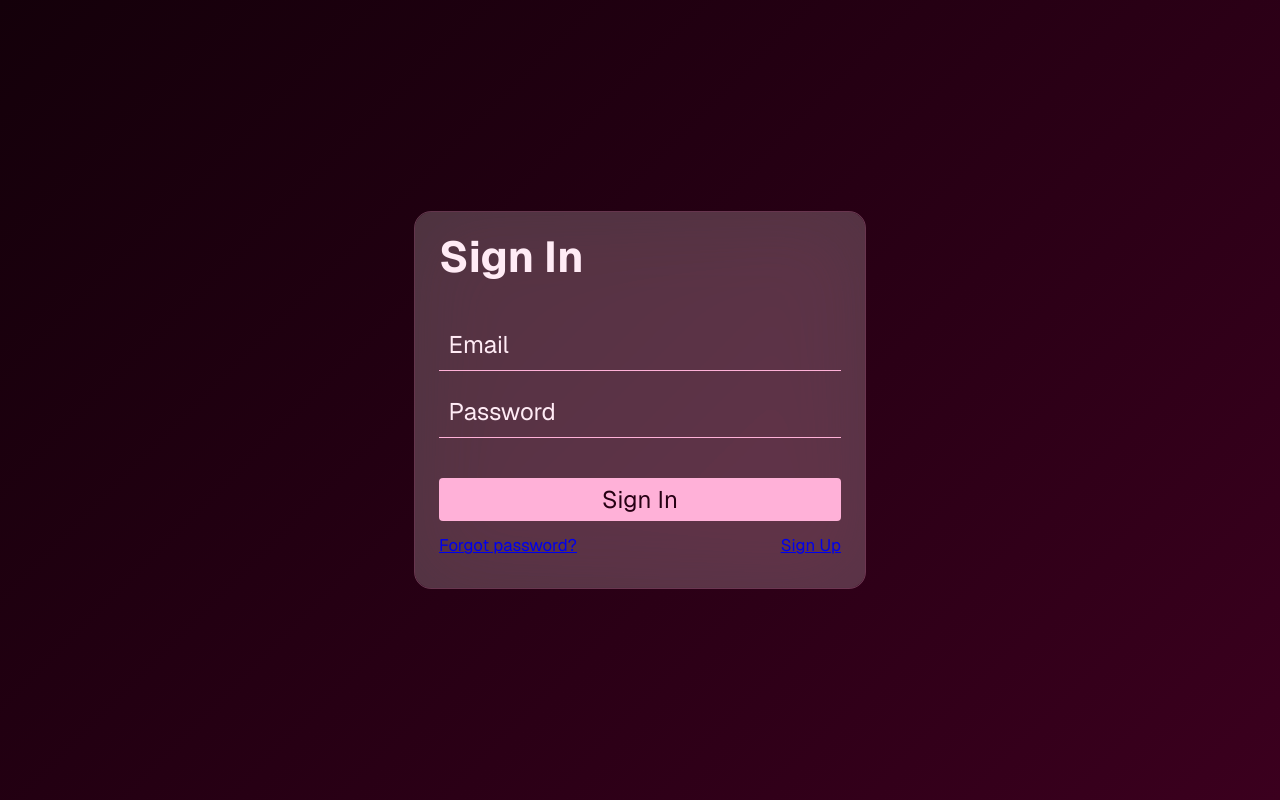
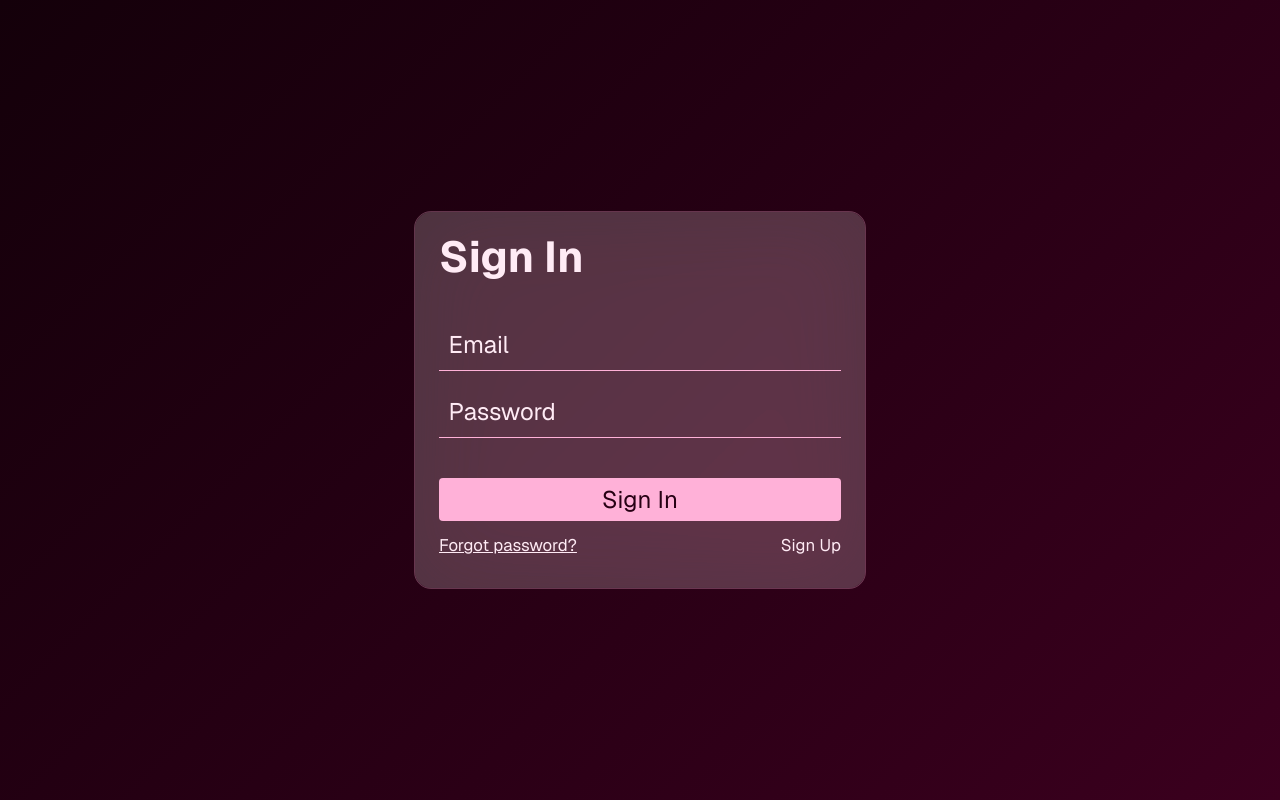
Before and after one commit to divineLush/ng-auth-form, an Angular app: page / in a window 1280 px wide. In both pictures the pointer is over the link "Forgot password?". Built offline with nearby package versions, Linux system fonts and the light colour scheme.

Commit message:
rm default text-decoration for links

```diff
--- a/src/app/components/auth-form/auth-form.component.css
+++ b/src/app/components/auth-form/auth-form.component.css
@@ -29,6 +29,12 @@
 .link {
   font-size: .7rem;
   line-height: .7rem;
+  text-decoration: none;
+}
+
+.link:hover,
+.link:focus {
+  text-decoration: underline;
 }
 
 .link:focus {
@@ -36,7 +42,7 @@
   outline-offset: 1px;
 }
 
-.link:visited {
+.link:any-link {
   color: var(--primary);
 }
 
```
